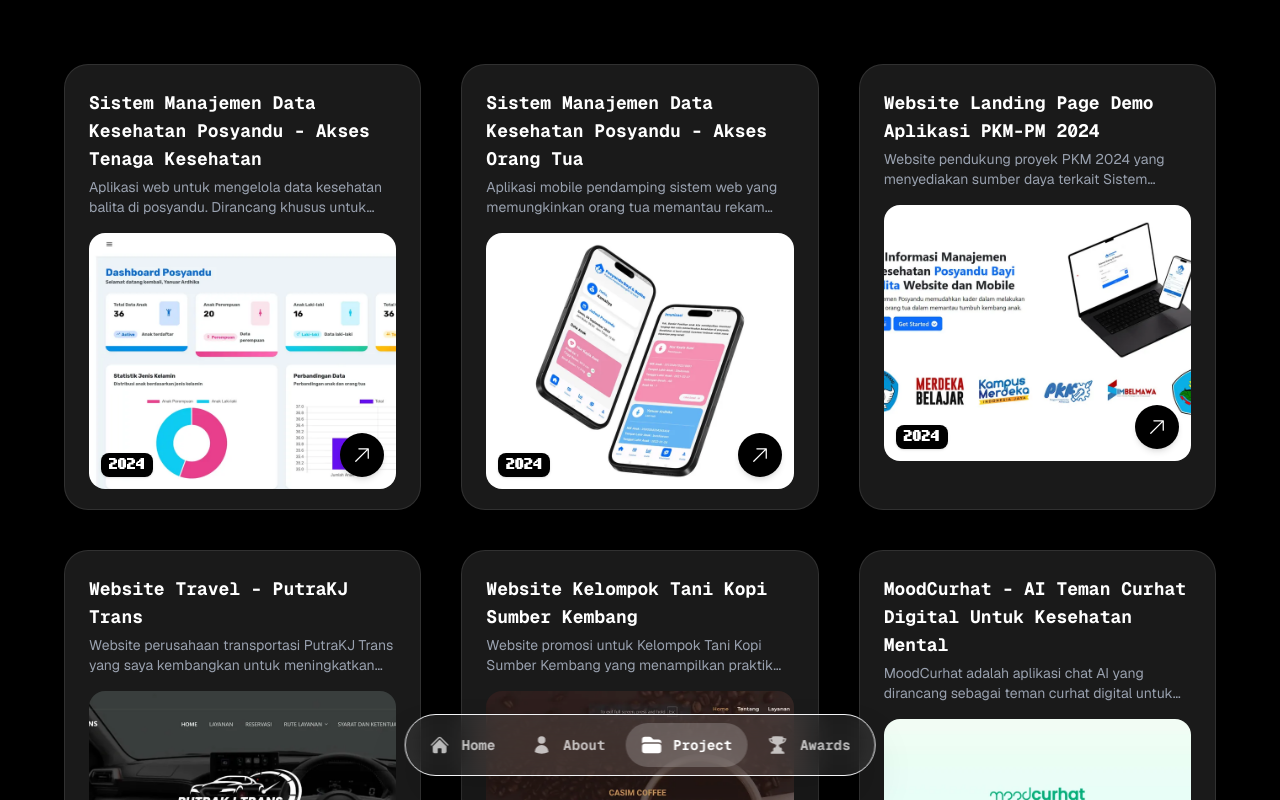
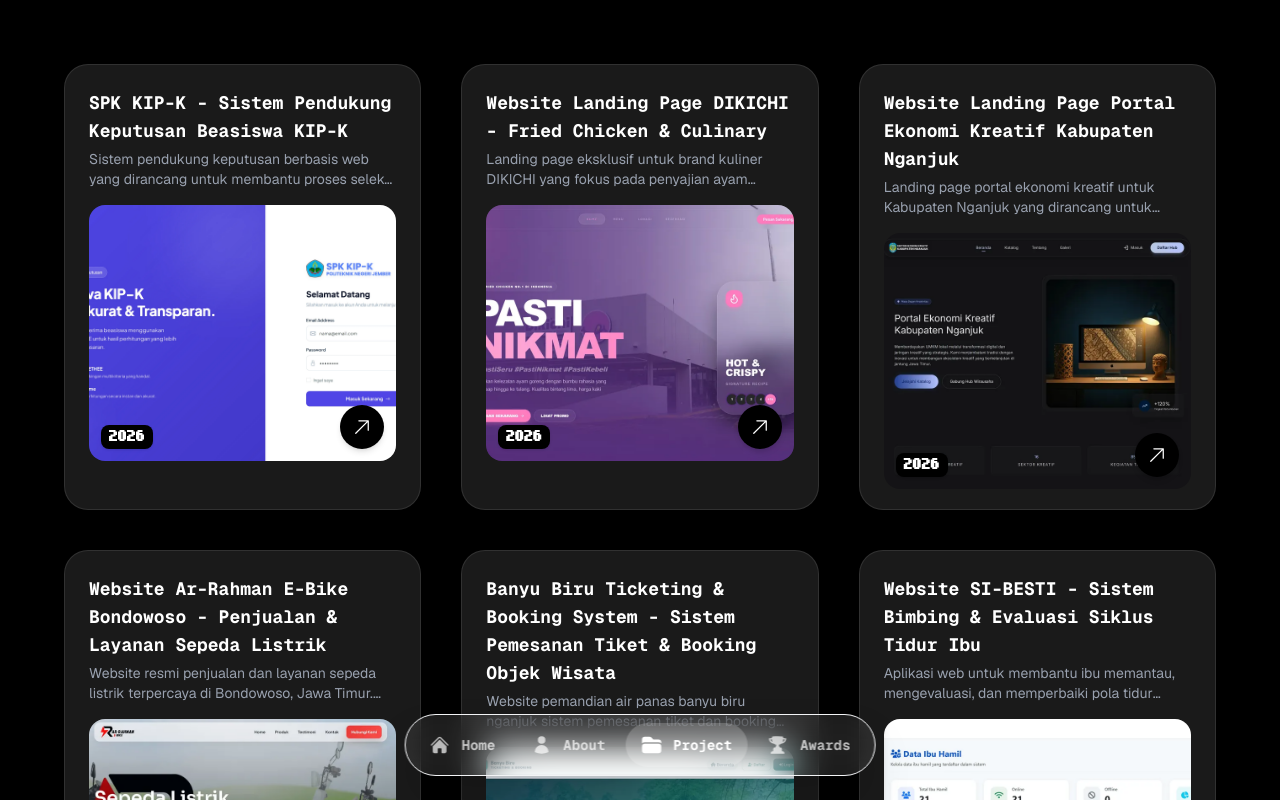
Before and after one commit to ardhikaxx/portofolio-nextjs, a Next.js app: page /project in a window 1280 px wide. Shown: the top 800 px of the page. Built offline with nearby package versions, Linux system fonts and the light colour scheme.

Commit message:
Update project order and nav accessibility

```diff
--- a/app/components/NavBottom.tsx
+++ b/app/components/NavBottom.tsx
@@ -32,7 +32,7 @@
     };
 
     return (
-        <nav className="fixed bottom-6 left-1/2 transform -translate-x-1/2 z-50">
+        <nav className="fixed bottom-6 left-1/2 z-50 -translate-x-1/2" aria-label="Primary navigation">
             <div className="bg-white/10 backdrop-blur-lg rounded-full border border-gray-100 shadow-2xl">
                 <div className="flex items-center justify-center p-2 gap-1">
                     {navItems.map((item) => {
--- a/app/ui/project.tsx
+++ b/app/ui/project.tsx
@@ -5,11 +5,13 @@
 import Image from 'next/image';
 import Link from 'next/link';
 
+const latestProjectsFirst = [...projects].reverse();
+
 export default function Project() {
     return (
         <section className="min-h-screen bg-black py-16 px-6">
             <div className="max-w-6xl mx-auto grid grid-cols-1 sm:grid-cols-2 lg:grid-cols-3 gap-10 mb-16">
-                {projects.map((project, index) => (
+                {latestProjectsFirst.map((project, index) => (
                     <ProjectCard key={project.id} project={project} priority={index < 6} />
                 ))}
             </div>
```
